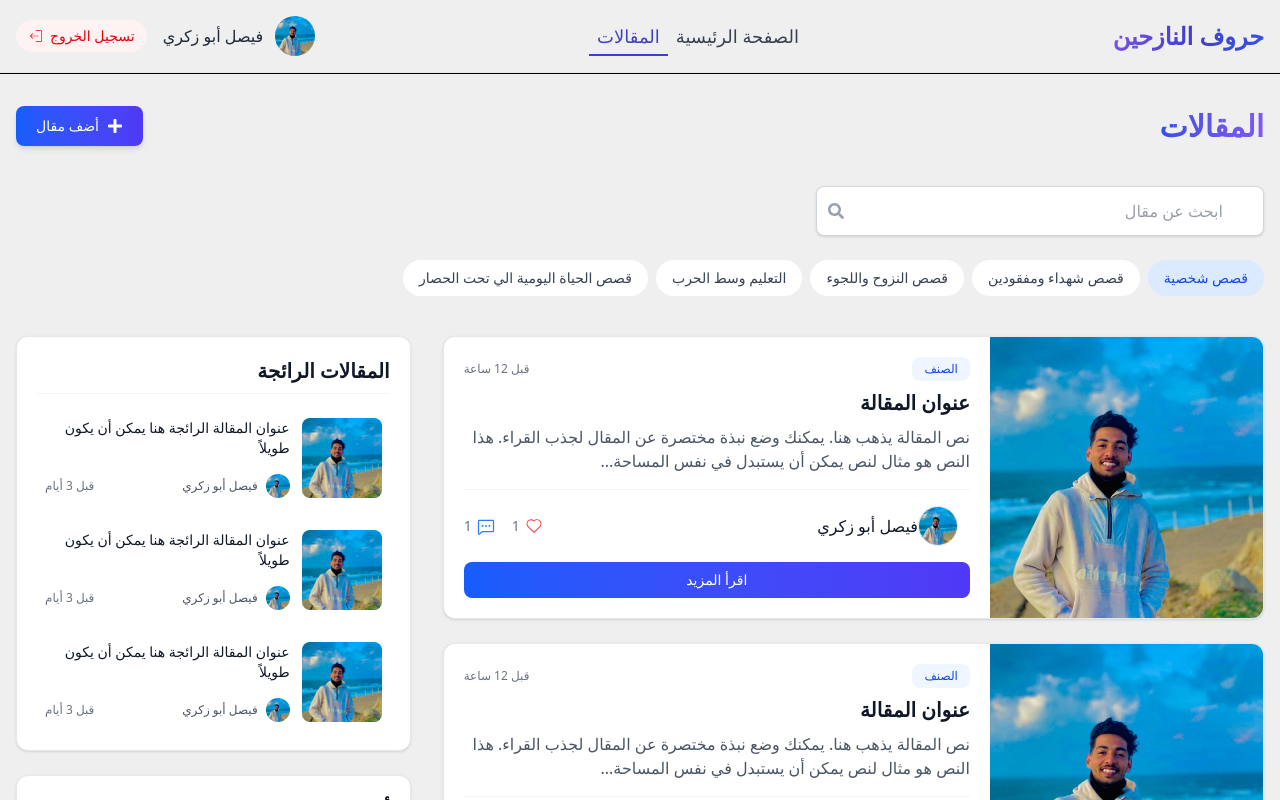
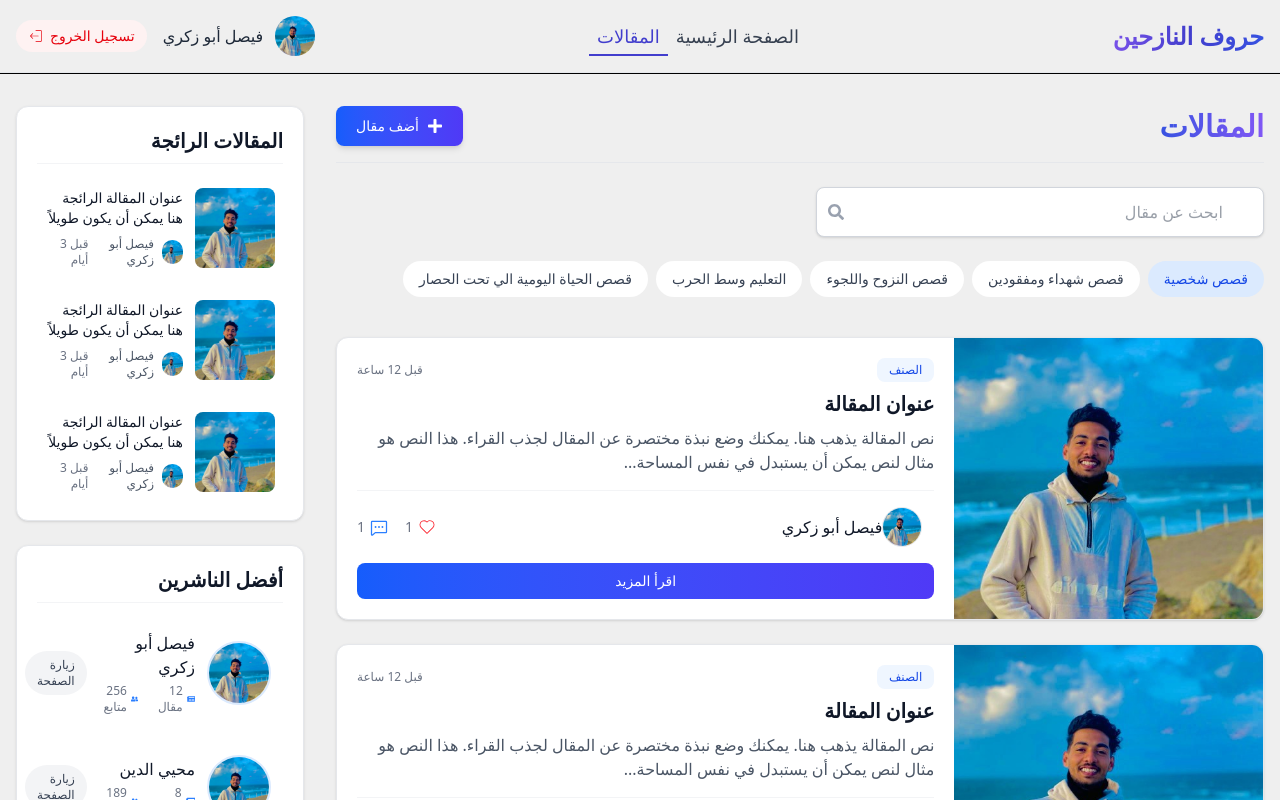
Before and after one commit to MoheeQwariq/gsg_next_project, a Next.js app: page /blogs in a window 1280 px wide. Shown: the top 800 px of the page. Built offline with nearby package versions, Linux system fonts and the light colour scheme.

Commit message:
transfer the sticky side bar to the layout to be sharable with children page

```diff
--- a/app/blogs/layout.tsx
+++ b/app/blogs/layout.tsx
@@ -1,7 +1,20 @@
+import TrendingBlogs from "@/components/blog/TrendingBlogs";
 import React from "react";
-
-const layout = ({ children }: { children: React.ReactNode }) => {
-  return <div>{children}</div>;
+import TopPuplishers from "@/components/blog/TopPuplishers";
+const Bloglayout = ({ children }: { children: React.ReactNode }) => {
+  return (
+    <div className="container mx-auto px-4 py-8">
+      <div className="grid grid-cols-1 gap-8 lg:grid-cols-4">
+        <div className="order-2 lg:order-1 lg:col-span-3">{children}</div>
+        <div className="order-1 lg:order-2 lg:sticky lg:top-24 lg:self-start">
+          <div className="space-y-6 ">
+            <TrendingBlogs />
+            <TopPuplishers />
+          </div>
+        </div>
+      </div>
+    </div>
+  );
 };
 
-export default layout;
+export default Bloglayout;
--- a/app/blogs/page.tsx
+++ b/app/blogs/page.tsx
@@ -1,18 +1,16 @@
 import CardBlog from "@/components/blog/CardBlog";
 import Categories from "@/components/blog/Categories";
-import TopPuplishers from "@/components/blog/TopPuplishers";
-import TrendingBlogs from "@/components/blog/TrendingBlogs";
 import React from "react";
 import { FaPlus, FaSearch } from "react-icons/fa";
 
 const page = () => {
   return (
-    <div className="container mx-auto px-4 py-8 ">
-      <div className="flex justify-between items-center mb-6 pb-4">
+    <>
+      <div className="mb-6 flex flex-col justify-between gap-4 border-b border-gray-200 pb-4 sm:flex-row sm:items-center">
         <h1 className="text-3xl font-bold text-transparent bg-clip-text bg-gradient-to-r from-[#3652E1] to-[#8057F5]">
           المقالات
         </h1>
-        <button className="flex items-center gap-2 rounded-lg bg-gradient-to-r from-blue-600 to-indigo-600 px-5 py-2.5 text-sm font-medium text-white shadow-md transition duration-300 hover:from-blue-700 hover:to-indigo-700 hover:shadow-lg">
+        <button className="flex items-center gap-2 rounded-lg bg-gradient-to-r from-blue-600 to-indigo-600 px-5 py-2.5 text-sm font-medium text-white shadow-md transition duration-300 hover:from-blue-700 hover:to-indigo-700 hover:shadow-lg cursor-pointer">
           <FaPlus className="w-4 h-4" />
           <span>أضف مقال</span>
         </button>
@@ -33,10 +31,8 @@ const page = () => {
         {/* مجموعة تصنيفات المقالات */}
         <Categories />
       </div>
-
-      <div className="grid grid-cols-1 gap-8 lg:grid-cols-3">
       {/* مجموعة المقالات  */}
-        <div className="space-y-6 lg:col-span-2">
+      <div className="space-y-6 ">
         <CardBlog />
         <CardBlog />
         <CardBlog />
@@ -47,14 +43,7 @@ const page = () => {
         <CardBlog />
         <CardBlog />
       </div>
-
-        {/* المقالات الرائجة */}
-        <div className="lg:sticky lg:top-24 lg:self-start">
-          <TrendingBlogs />
-          <TopPuplishers />
-        </div>
-      </div>
-    </div>
+    </>
   );
 };
 
```
Lines whose indentation alone changed are shown as unchanged.
